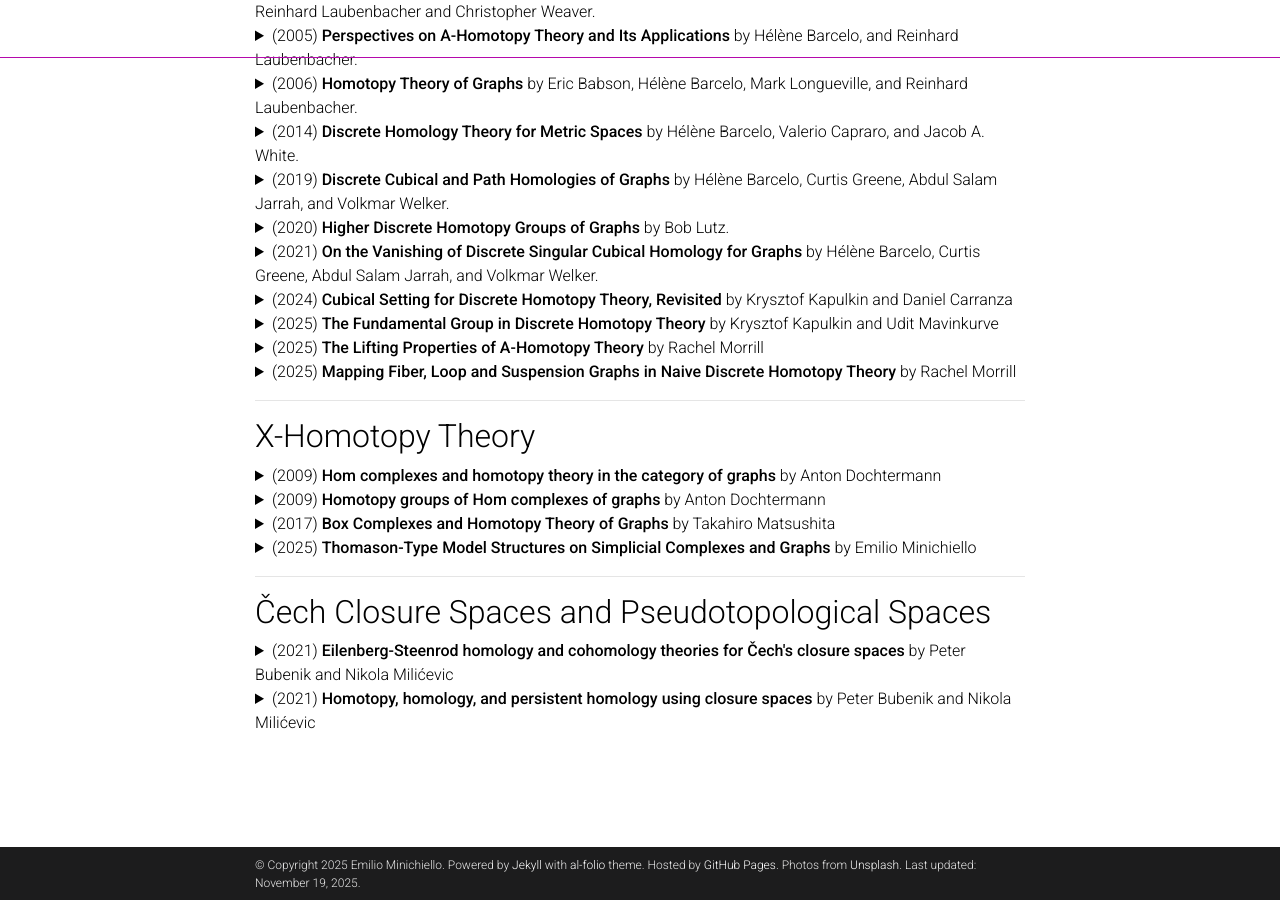
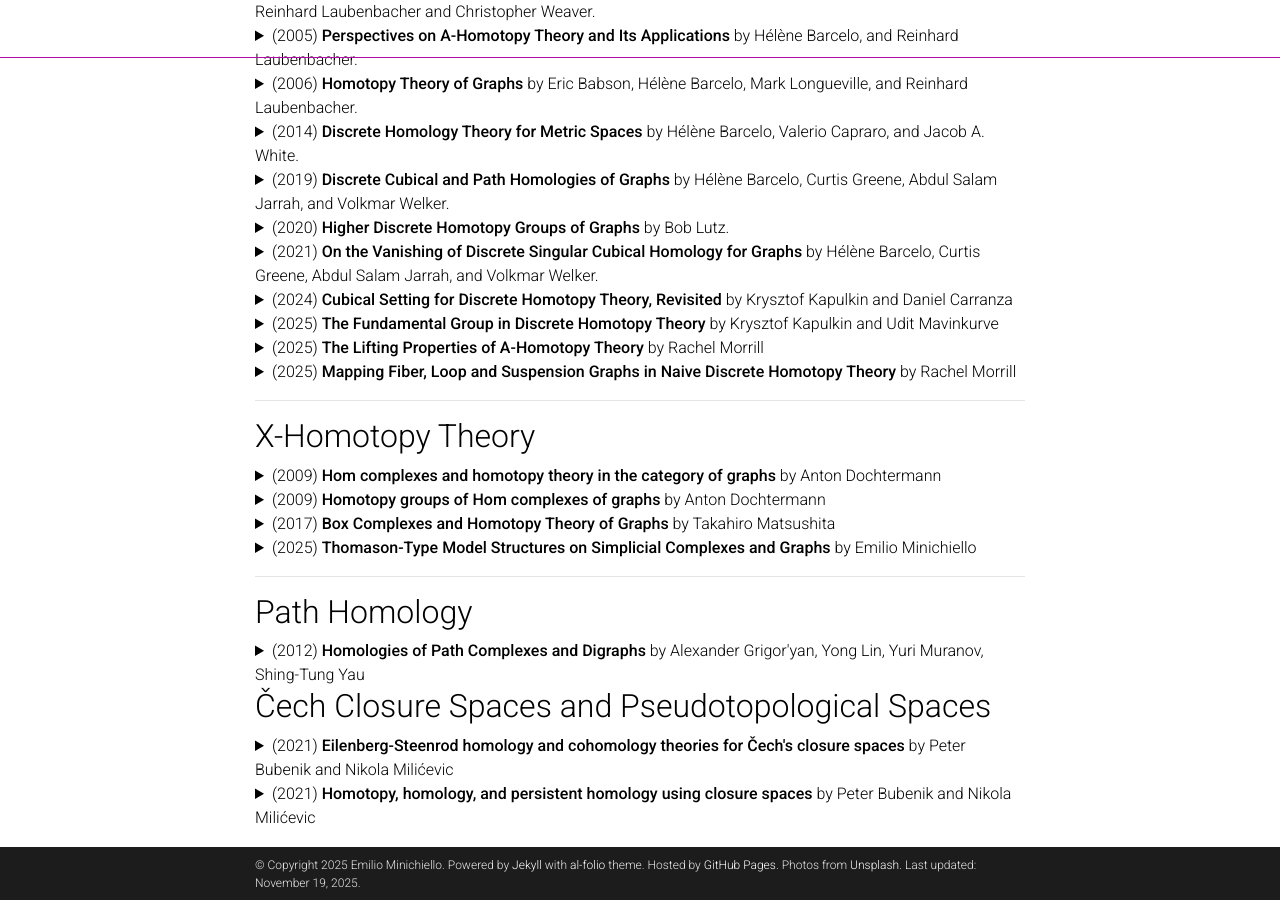
Before and after one commit to eminichiello67/eminichiello67.github.io, a Jekyll site: the page built from _posts/2025-9-1-graphhomotopytheory.md, in a window 1280 px wide and 900 px high, scrolled down 519 px. Built offline with Jekyll 4.4.1, drawn with Linux system fonts in a browser that asks for light colours; full-size pictures stand in for the smaller copies a plugin makes; comment, search, counter and statistics services are not loaded; a style sheet for code colours, icons or effects is not loaded.

```diff
--- a/_posts/2025-9-1-graphhomotopytheory.md
+++ b/_posts/2025-9-1-graphhomotopytheory.md
@@ -188,6 +188,16 @@ Here we list some papers in the burgeoning subject of discrete homotopy theory,
 
 ---
 
+## Path Homology
+<details>
+    <summary>(2012) <strong>Homologies of Path Complexes and Digraphs</strong> by Alexander Grigor'yan, Yong Lin, Yuri Muranov, Shing-Tung Yau</summary>
+    <script id="MathJax-script" async src="https://cdn.jsdelivr.net/npm/mathjax@4/tex-mml-chtml.js"></script>
+
+<ul>
+    <li>arXiv (<a href="https://arxiv.org/abs/1207.2834">link</a>) </li>
+</ul>
+</details>
+
 ## Čech Closure Spaces and Pseudotopological Spaces
 
 <details>
```
Also changed, not shown: _news/news_talk_nyc2025.md (added, +7 -0 lines), _pages/talks.md (+1 -0 lines).
